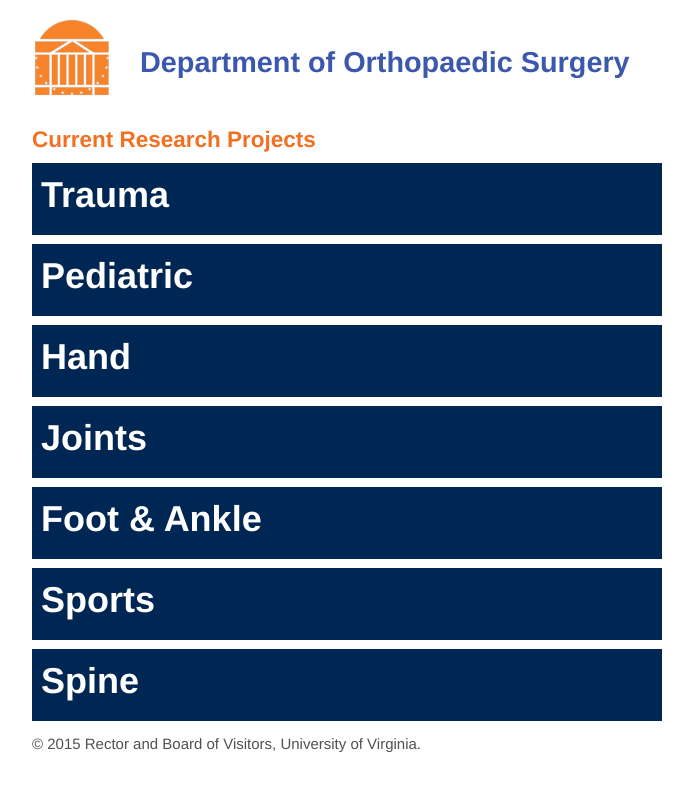
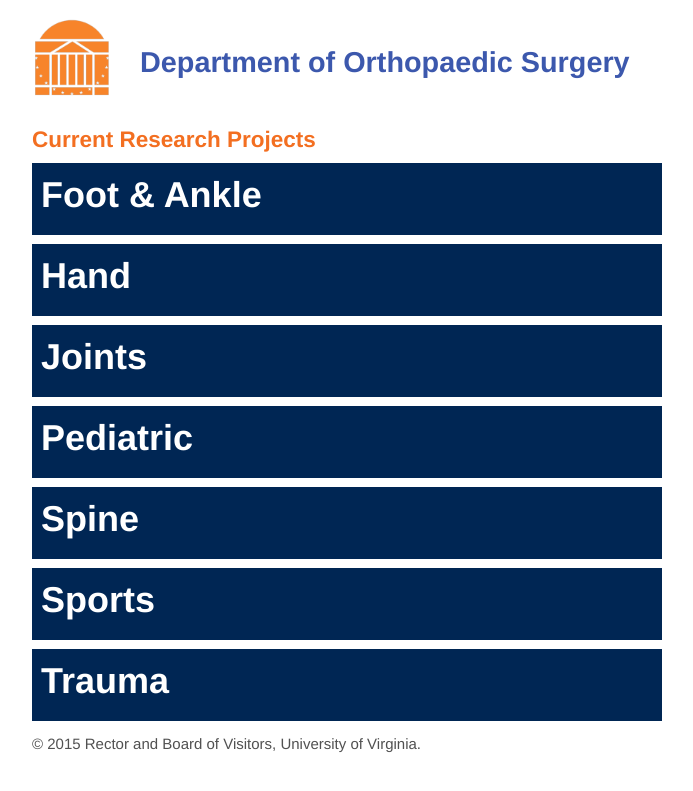
Before and after one commit to Orthotest/Orthotest.github.io, a Jekyll site: the page built from index.html, in a window 1280 px wide. Shown: the top 791 px of the page, without its empty margins (293-986 px from the left). Built offline with Jekyll 4.4.1, drawn with Linux system fonts in a browser that asks for light colours; the list of posts is cut into pages by our own code.

Commit message:
Alphabetize main list

```diff
--- a/index.html
+++ b/index.html
@@ -5,7 +5,8 @@
 ---
 
 <div class="posts">
-  {% for page in site.pages %}
+  {% assign areas = site.pages | sort: 'title' %}
+  {% for page in areas %}
     {% unless page.exclude_from_nav %}
     <a href="{{ site.baseurl }}{{ page.url }}">
       <article class="post box">
```
